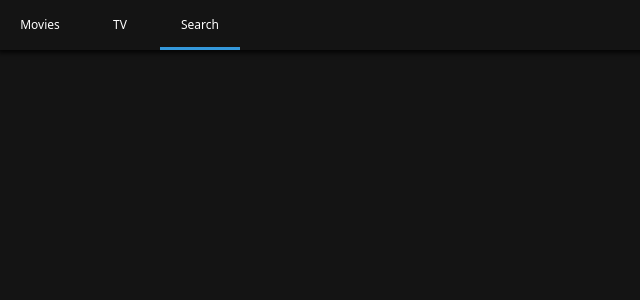
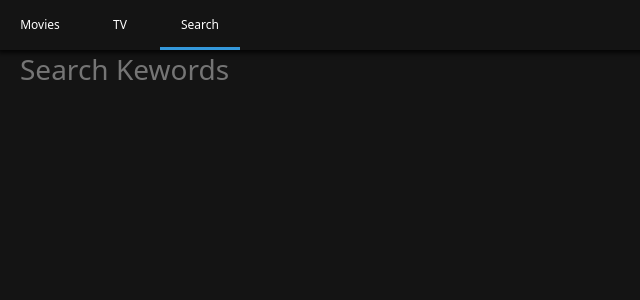
Before and after one commit to clemado1/practice, a React (Create React App) app: page /search in a window 1280 px wide. Shown: the top 300 px of the page, without its empty margins (0-640 px from the left). Built offline with nearby package versions, Linux system fonts and the light colour scheme.

Commit message:
6.3, 6/4

```diff
--- /dev/null
+++ b/src/Components/Message.js
@@ -0,0 +1,27 @@
+import React from 'react'
+import PropTypes from "prop-types";
+import styled from "styled-components";
+
+const Container = styled.div`
+    width: 100vw;
+    diplay: flex;
+    justify-content: center;
+`;
+
+const Text = styled.span`
+    color: ${props => props.color}
+`;
+
+const Message = ({ text, color }) => (
+    <Container>
+        <Text color={color}>{text}</Text>
+    </Container>
+);
+
+Message.prototype = {
+    text: PropTypes.string.isRequired,
+    color: PropTypes.string.isRequired
+};
+
+
+export default Message;
--- a/src/Routes/Home/HomePresenter.js
+++ b/src/Routes/Home/HomePresenter.js
@@ -3,6 +3,7 @@
 import styled from "styled-components";
 import Section from "Components/Section";
 import Loader from "Components/Loader";
+import Message from "Components/Message";
 
 const Container = styled.div`
     padding: 0px 10px;
@@ -35,6 +36,7 @@
                         ))}
                     </Section>
                 )}
+                {error && <Message color="red" text={error} />}
             </Container>
         );
 
--- a/src/Routes/Search/SearchContainer.js
+++ b/src/Routes/Search/SearchContainer.js
@@ -8,14 +8,25 @@
     tvResults: null,
     searchTerm: "",
     error: null,
-    loading: true
+    loading: false
   };
 
-  handleSubmit = () => {
+  handleSubmit = (event) => {
+    event.preventDefault();
     const { searchTerm } = this.state;
     if (searchTerm !== "") {
       this.searchByTerm();
     }
+  }
+
+  updateTerm = (event) => {
+    const {
+      target: {value}
+    } = event;
+
+    this.setState({
+      searchTerm: value
+    });
   }
 
   searchByTerm = async () => {
@@ -33,7 +44,7 @@
       });
     } catch (error) {
       this.setState({
-        error: "Can't fine."
+        error: "Can't find."
       });
     } finally {
       this.setState({
@@ -52,6 +63,7 @@
         error={error}
         loading={loading}
         handleSubmit={this.handleSubmit}
+        updateTerm={this.updateTerm}
       />
     );
   }
--- a/src/Routes/Search/SearchPresenter.js
+++ b/src/Routes/Search/SearchPresenter.js
@@ -1,9 +1,46 @@
 import React from "react";
 import PropTypes from "prop-types";
 import styled from "styled-components";
+import Loader from "Components/Loader";
+import Section from "Components/Section";
+import Message from "Components/Message";
+
+const Container = styled.div`
+    padding: 0 20px;
+`;
+
+const Form = styled.form``;
+
+const Input = styled.input`
+    all: unset;
+    font-size: 28px;
+    width: 100%;
+`;
 
 const SearchPresenter = ({
-    movieResults, tvResults, searchTerm, error, loading}) => null;
+    movieResults, tvResults, searchTerm, error, loading, handleSubmit, updateTerm }) => (
+    <Container>
+        <Form onSubmit={handleSubmit}>
+            <Input placeholder="Search Kewords" value={searchTerm} onChange={updateTerm}></Input>
+        </Form>
+        {loading ? (<Loader />) : (
+            <>
+                { movieResults && movieResults.length > 0 && (
+                    <Section title="Movie Results">
+                        {movieResults.map(movie => (<span key={movie.id}>{movie.title}</span>))}
+                    </Section>
+                )}
+                { tvResults && tvResults.length > 0 && (
+                    <Section title="TV Show Results">
+                        {tvResults.map(show => (<span key={show.id}>{show.name}</span>))}
+                    </Section>
+                )}
+                {error && <Message color="red" text={error} />}
+                {tvResults && movieResults && tvResults.length === 0 && movieResults.length === 0 && (<Message color="gray" text="Not Found." />)}
+            </>
+        )}
+    </Container>
+);
 
 SearchPresenter.propTypes = {
     movieResults: PropTypes.array,
@@ -11,6 +48,8 @@
     searchTerm: PropTypes.string,
     error: PropTypes.string,
     loading: PropTypes.bool.isRequired,
+    handleSubmit: PropTypes.func.isRequired,
+    updateTerm: PropTypes.func.isRequired,
 }
 
 export default SearchPresenter;
--- a/src/Routes/TV/TVPresenter.js
+++ b/src/Routes/TV/TVPresenter.js
@@ -3,6 +3,7 @@
 import styled from "styled-components";
 import Section from "Components/Section";
 import Loader from "Components/Loader";
+import Message from "Components/Message";
 
 const Container = styled.div`
  padding: 0px 10px;
@@ -34,6 +35,7 @@
                         ))}
                     </Section>
                 )}
+                {error && <Message color="red" text={error} />}
             </Container>
         );
 
```
